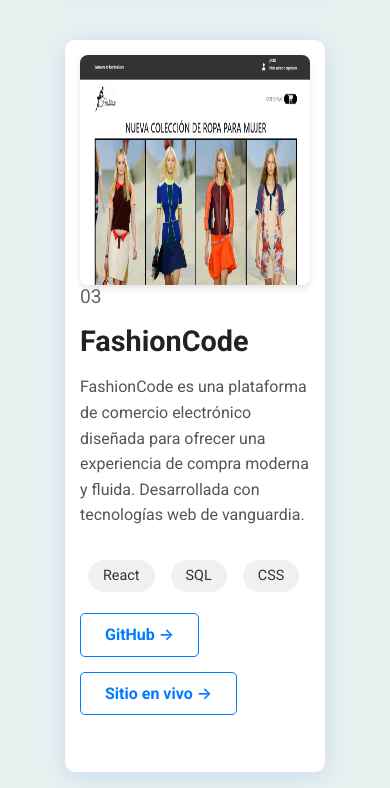
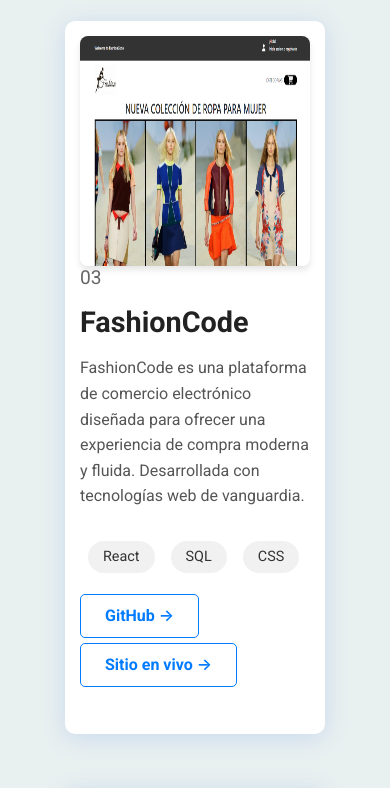
Before and after one commit to Luis712-byte/Hoja-de-vida, a React (Create React App) app: page / in a window 390 px wide. Shown: the part 5312-6100 px from the top of the page. Built offline with nearby package versions, Linux system fonts and the light colour scheme.

Commit message:
Update diseño visual

```diff
--- a/src/index.css
+++ b/src/index.css
@@ -1134,7 +1134,7 @@ input:checked + .slider:before {
   border-radius: 10px;
   box-shadow: rgba(23, 92, 230, 0.15) 0px 4px 24px;
   transition: transform 0.3s ease, box-shadow 0.3s ease;
-  height: 450px;
+  height: auto;
 }
 
 .project:hover {
@@ -1186,6 +1186,7 @@ input:checked + .slider:before {
 .project-links li {
   display: inline-block;
   margin-right: 1rem;
+  margin-bottom: 25px;
 }
 
 .project-links a {
@@ -1268,10 +1269,6 @@ input:checked + .slider:before {
 
   .cid-uxk1GImM79 .google-map{
     width: 80%;
-  }
-
-  .project-links li{
-    margin-bottom: 15%;
   }
   .google-map_frame{
     width: 100% !important;
```
